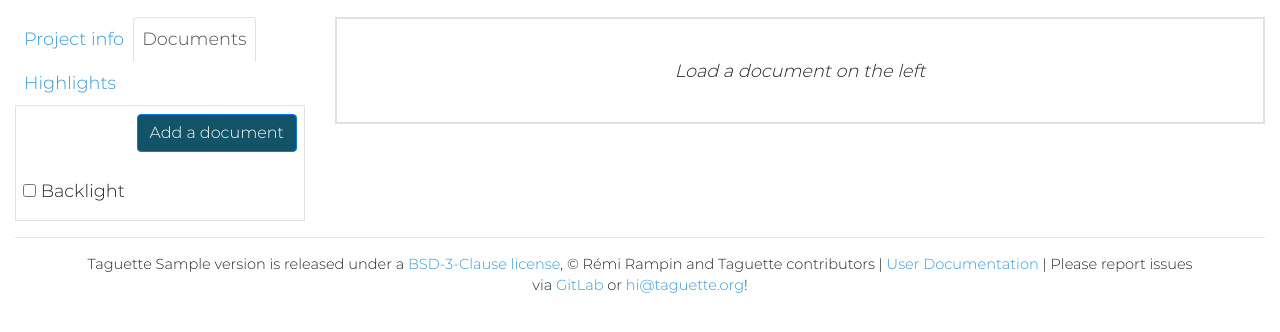
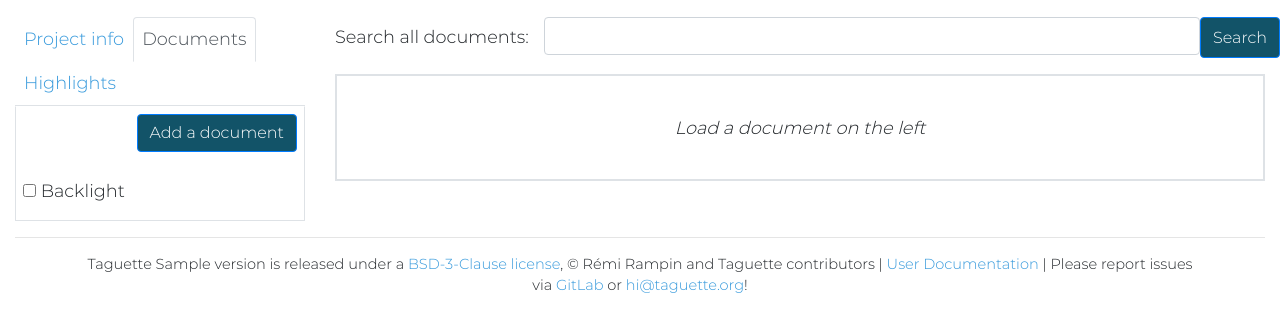
Before and after one commit to remram44/taguette, a Python web app: template taguette/templates/project.html in a window 1280 px wide. Shown: the part 59-391 px from the top of the page. Run offline with Jinja, Linux system fonts and the light colour scheme; the template is opened without the code that fills it: most values are stand-ins (such as "Sample title", 1, 10 or a date in 2020).

Commit message:
WIP search frontend

```diff
--- a/taguette/static/js/taguette.js
+++ b/taguette/static/js/taguette.js
@@ -6,6 +6,7 @@
  * - Project metadata
  * - Documents list
  * - Add document
+ * - Search documents
  * - Tags list
  * - Highlights
  * - Add highlight
@@ -662,6 +663,27 @@ document.getElementById('document-add-form').addEventListener('submit', function
     hideSpinner();
   }
   xhr.send(form_data);
+});
+
+
+/*
+ * Search documents
+ */
+
+var fts_form = document.getElementById('fts-form');
+
+fts_form.addEventListener('submit', function(e) {
+  e.preventDefault();
+
+  getJSON('/api/project/' + project_id + '/document/search?q=' + encodeURIComponent(document.getElementById('fts-input').value))
+  .then(function(result) {
+    var hits = result.hits;
+    console.log(hits);
+  })
+  .catch(function(error) {
+    console.error("Failed to search for documents:", error);
+    alert(gettext("Failed to search for documents!") + "\n\n" + error);
+  });
 });
 
 
--- a/taguette/templates/project.html
+++ b/taguette/templates/project.html
@@ -97,6 +97,13 @@
 
   <!-- Right panel -->
   <div class="col-md-9">
+    <form id="fts-form">
+      <div class="form-group row">
+        <label for="fts-input" class="col-auto col-form-label">Search all documents:</label>
+        <input id="fts-input" type="text" class="form-control col" required />
+        <input type="submit" value="Search" class="btn btn-primary col-auto">
+      </div>
+    </form>
 
     <div id="document-view" class="document-view">
       <div id="export-button" class="dropdown" style="display: none;">
```
